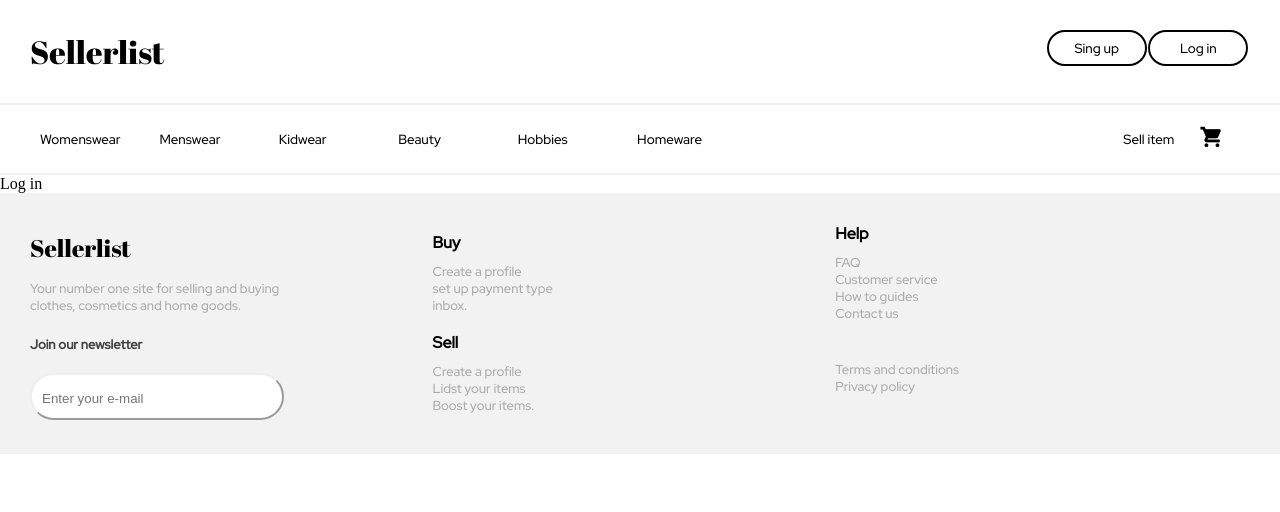
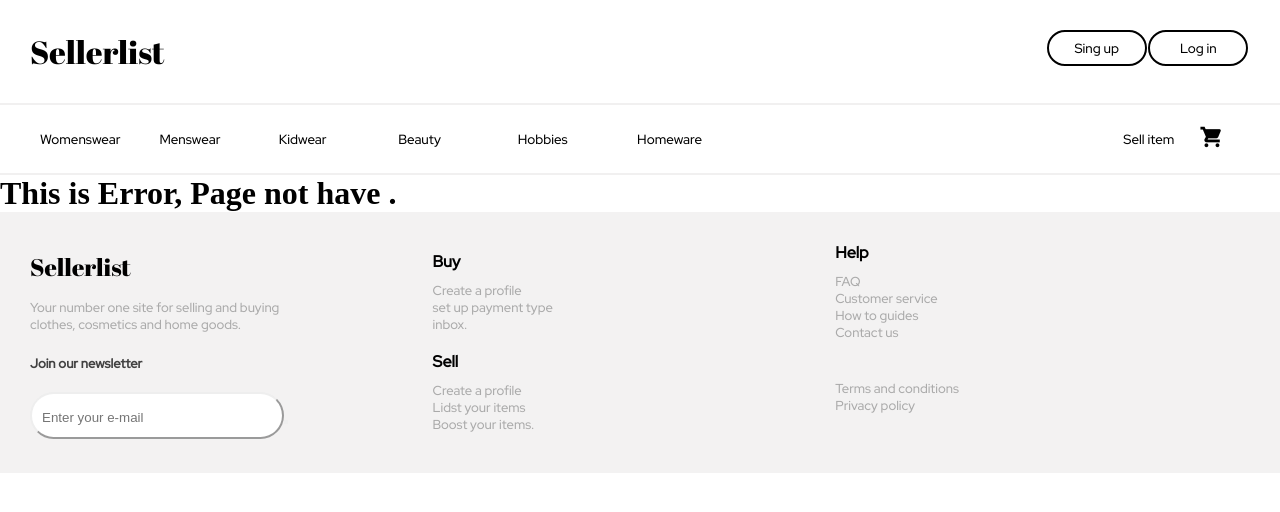
Before and after one commit to PathompongPA/ProjectShoppingWeb, a React (Create React App) app: page /Login in a window 1280 px wide. Shown: the top 512 px of the page. Built offline with nearby package versions, Linux system fonts and the light colour scheme.

Commit message:
add errorpage

```diff
--- a/src/App.js
+++ b/src/App.js
@@ -5,6 +5,7 @@ import Footer from "./component/ComFooter";
 import Playment from "./page/Playment";
 import Womenswear from "./page/Womenswear";
 import SingUp from "./page/SingUp";
+import Routing from "./Routing";
 
 //                       !!!!!!!!!!!!!!!!!!!!!!!!!!!!!  value  !!!!!!!!!!!!!!!!!!!!!!!!!!!!!!!!!!!!
 //ssss s
@@ -43,10 +44,9 @@ const Rawdata = [
 //                       !!!!!!!!!!!!!!!!!!!!!!!!!!!!!  value  !!!!!!!!!!!!!!!!!!!!!!!!!!!!!!!!!!!!
 
 // ******************************************* LayoutNav1 start *******************************************
-function LayoutNav1() {
+function LayoutNav2() {
   return (
     <div>
-      <Brandner keys={Rawdata[0].headers} />
       <NavBarApp keys={Rawdata[0].titleNavbar} />
       <Outlet />
       <Footer />
@@ -57,7 +57,7 @@ function LayoutNav1() {
 
 // ******************************************* LayoutNav2 start *******************************************
 
-function LayoutNav2() {
+function LayoutNav1() {
   return (
     <div id="layoutnav2">
       <Brandner keys={Rawdata[0].headers} />
@@ -67,6 +67,16 @@ function LayoutNav2() {
   );
 }
 
+function LayoutNav3 () {
+  return(
+    <div id="layoutnav3">
+      <Brandner keys={Rawdata[0].headers} />
+      <NavBarApp keys={Rawdata[0].titleNavbar} />
+      <Outlet/>
+      <Footer></Footer>
+    </div>
+  )
+  }
 // ******************************************* LayoutNav1 end *******************************************
 
 // ******************************************* app start  *******************************************
@@ -77,41 +87,10 @@ export default function App() {
   return (
     <>
       <BrowserRouter>
-        <Routes>
-          {/* *******************  layout 1 ********************* */}
-          <Route path="/" element={<LayoutNav1 />}>
-            {rowmap.map((prop) => {
-              console.log(prop.path);
-
-              let url = prop.path;
-              let elements = prop.element;
-
-              // let elements = prop.title;
-              return <Route path={url} element={elements} />;
-            })}
-          </Route>
-
-
-          {/* *******************  layout 2  ********************* */}
-          <Route path="/" element={<LayoutNav2 />}>
-            <Route path={Rawdata[0].forurl[0].path} element={<Playment />} />;
-            <Route path={Rawdata[0].forurl[1].path} element={<SingUp />} />;
-
-          </Route>
-
-
-
-          {/* *******************  layout 3  ********************* */}
-
-          <Route path="/" >
-            <Route
-              path={Rawdata[0].forurl[1].path}
-              element={<SingUp />}
-            ></Route>
-          </Route>
-        </Routes>
+        <Routing/>
       </BrowserRouter>
     </>
   );
 }
 // ******************************************* app end  *******************************************
+export {LayoutNav1,LayoutNav2,LayoutNav3}
--- /dev/null
+++ b/src/Routing.js
@@ -0,0 +1,69 @@
+import { useRoutes } from "react-router-dom";
+import { LayoutNav1, LayoutNav2, LayoutNav3 } from "./App";
+import Womenswear from "./page/Womenswear";
+import ErrorPage from "./page/ErrorPage";
+import Playment from "./page/Playment";
+import SingUp from "./page/SingUp";
+
+export default function Routing() {
+  const router = [
+    {
+      path: "/",
+      element: <LayoutNav3 />,
+      children: [
+        {
+          path: "WomensWear",
+          element: <Womenswear />,
+          children: [],
+        },
+        {
+          path: "Menswear",
+          element: <ErrorPage />,
+          children: [],
+        },
+        {
+          path : "Kidwear",
+          element : <ErrorPage/>,
+          children : [],
+        },
+        {
+          path: "Beauty",
+          element: <ErrorPage />,
+          children: [],
+        },
+        {
+          path: "Hobbies",
+          element: <ErrorPage />,
+          children: [],
+        },
+        {
+          path: "Homeware",
+          element: <ErrorPage />,
+          children: [],
+        },
+        {
+          path: "sellitem",
+          element: <ErrorPage />,
+          children: [],
+        },
+        {
+          path: "Playment",
+          element: <Playment />,
+          children: [],
+        },
+        {
+          path: "Singup",
+          element: <SingUp />,
+          children: [] ,
+        },
+        {
+          path: "Login",
+          element: <ErrorPage />,
+          children: [],
+        },
+      ],
+    },
+  ];
+
+  return useRoutes(router);
+}
--- /dev/null
+++ b/src/page/ErrorPage.js
@@ -0,0 +1,7 @@
+export default function ErrorPage() {
+    return (
+        <div>
+            <h1>This is Error, Page not have .</h1>
+        </div>
+    )
+}
--- a/src/page/SingUp.js
+++ b/src/page/SingUp.js
@@ -22,15 +22,6 @@ export default function SingUp() {
               <br></br>
               <div> Sing up </div>
             </form>
-
-            <GoogleLogin
-              onSuccess={(credentialResponse) => {
-                console.log(credentialResponse);
-              }}
-              onError={() => {
-                console.log("Login Failed");
-              }}
-            />
           </div>
         </div>
       </div>
```
